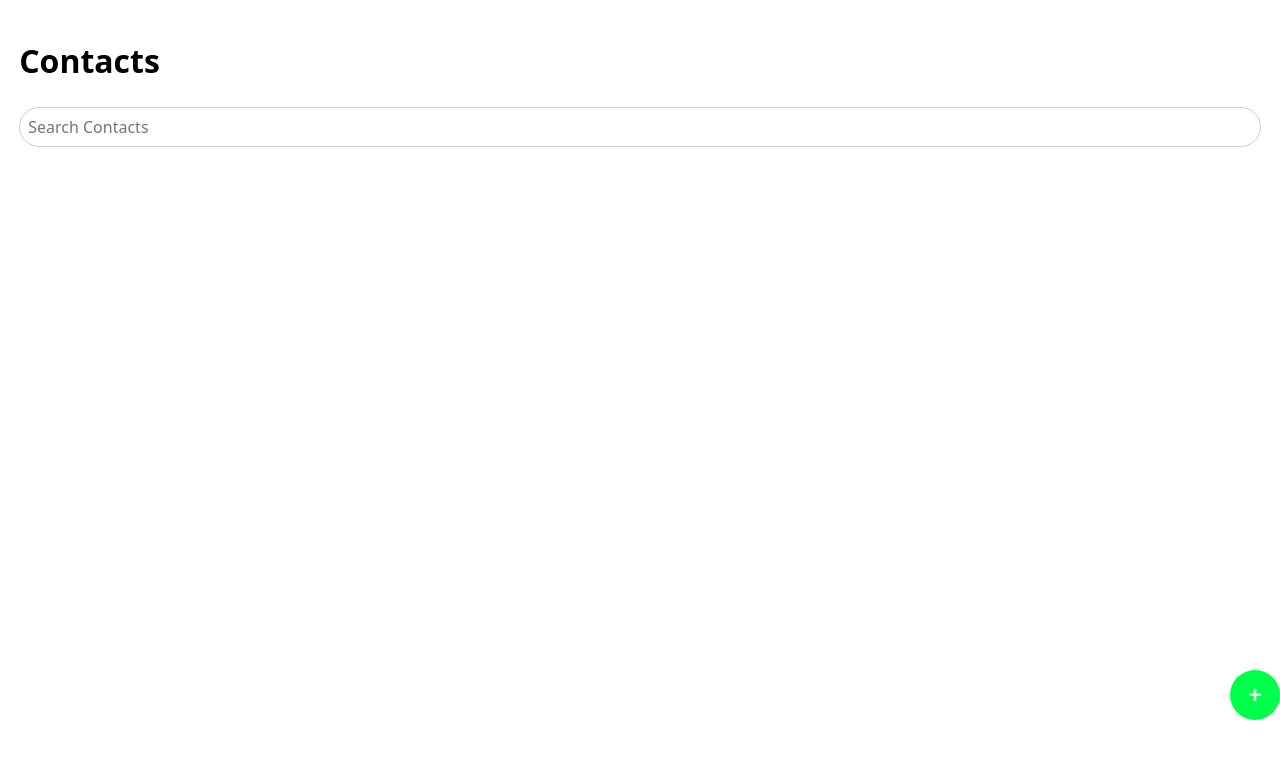
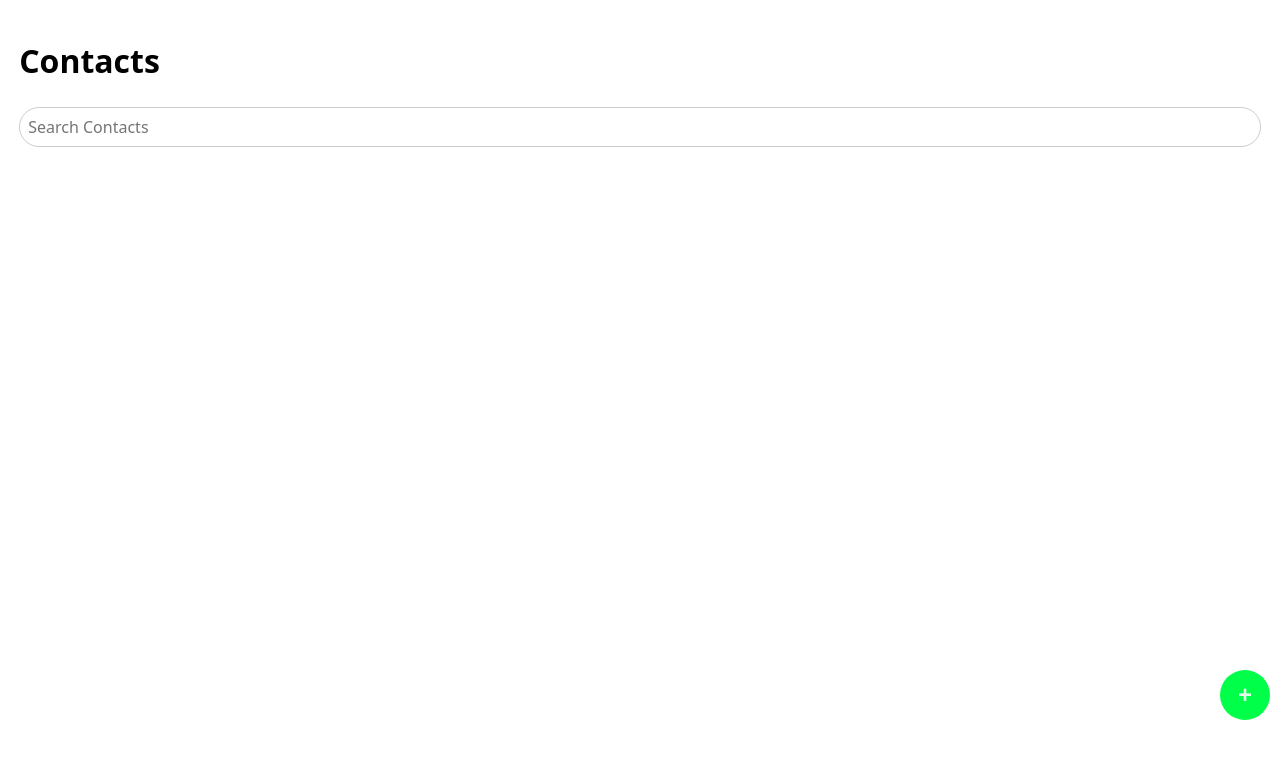
Before and after one commit to Roamer15/contact_manager, a React (Vite) app: page / in a window 1280 px wide. Shown: the top 758 px of the page. Built offline with nearby package versions, Linux system fonts and the light colour scheme.

Commit message:
Linter problems

```diff
--- a/src/index.css
+++ b/src/index.css
@@ -26,7 +26,7 @@ body {
   width: 50px;
   position: absolute;
   bottom: 0;
-  right: 0;
+  right: 10px;
   font-size: 24px;
   font-weight: 900;
   border-radius: 50%;
```
